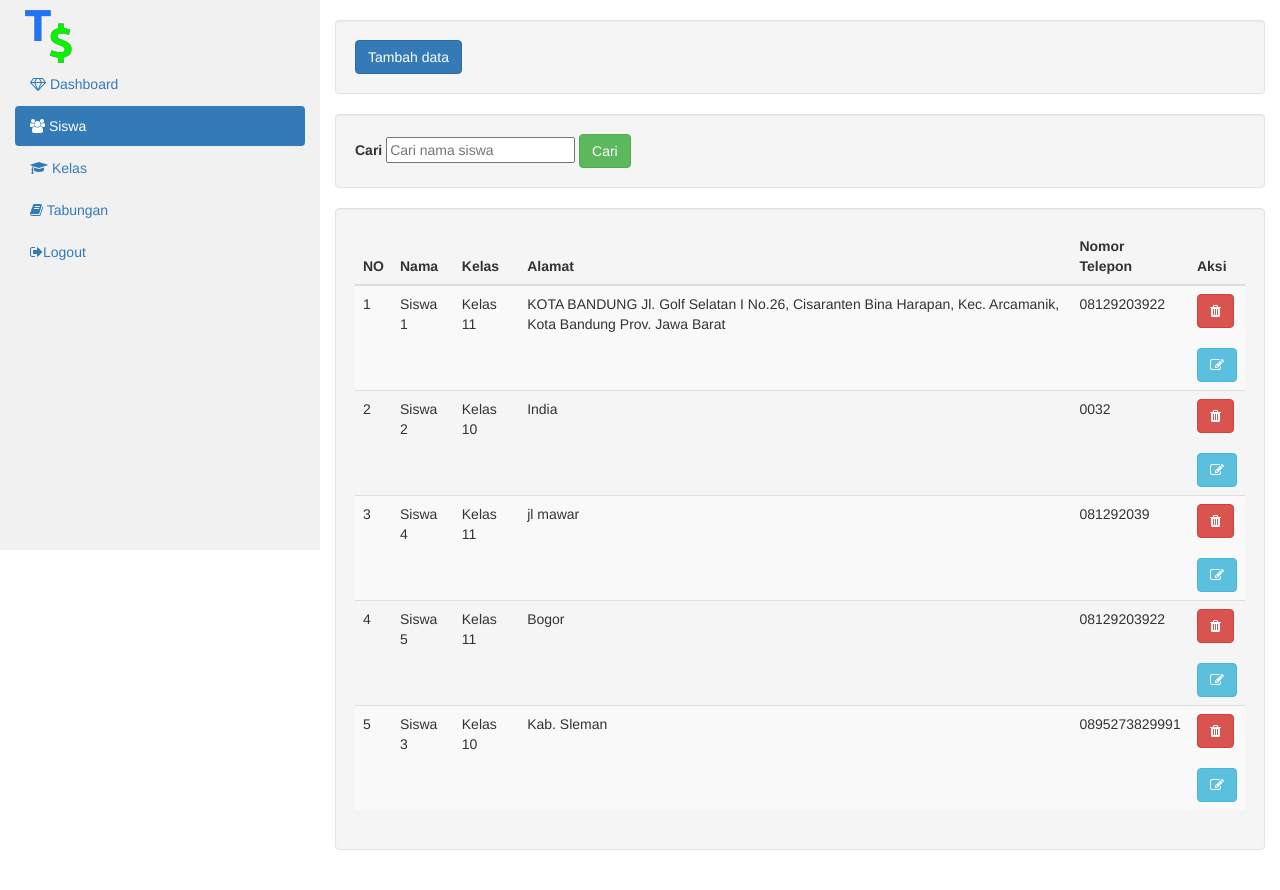
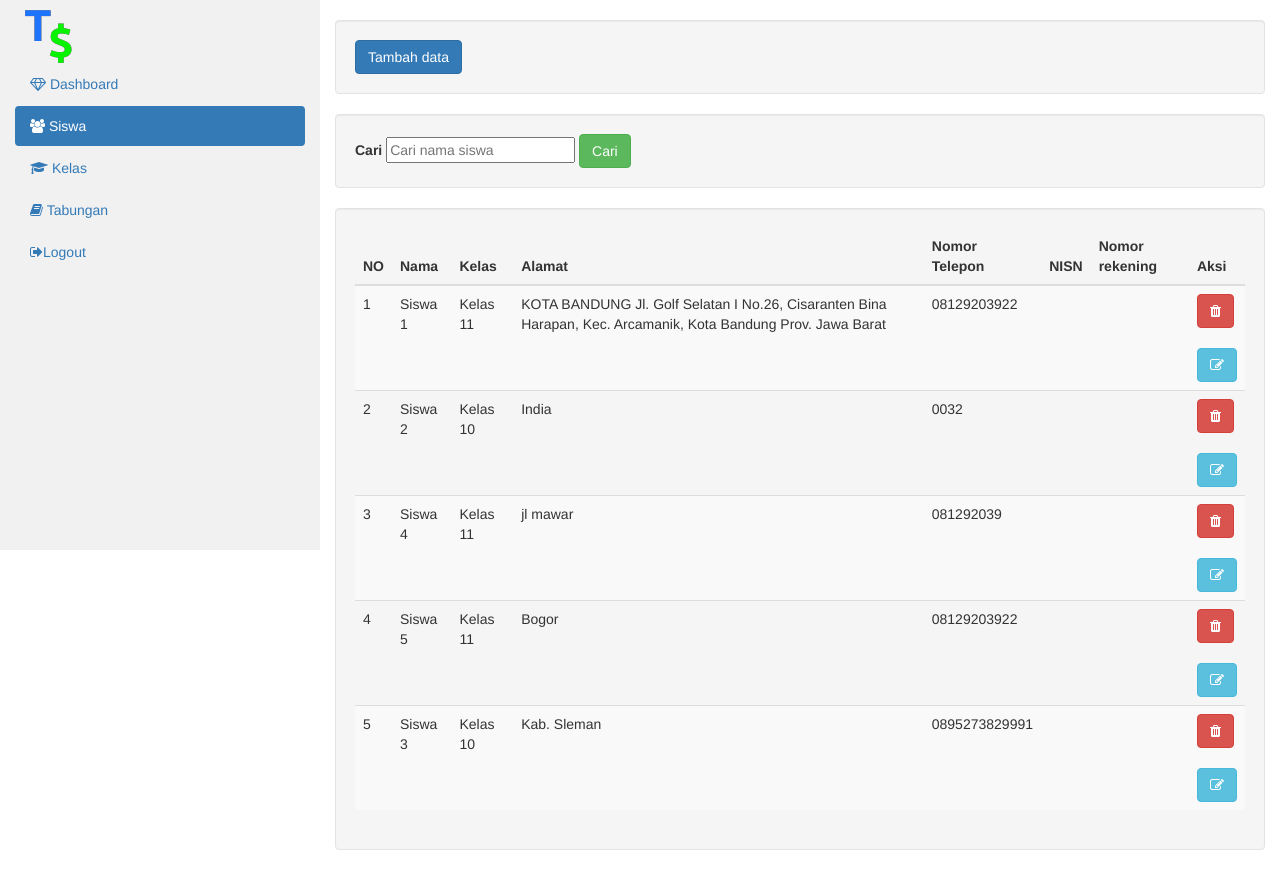
Before and after one commit to ilhamptr/aplikasi-bank, a PHP site: page /tabungan-siswa-master/admin/index.php?m=siswa&s=awal in a window 1280 px wide. Shown: the part 71-961 px from the top of the page. Run offline with PHP 8.4, Linux system fonts and the light colour scheme; a user stored in the database is signed in; data comes from the database, SQL or seed files in the repository; data that the repository does not hold is empty.

Commit message:
tambah field dan tambah form dan table html

```diff
--- a/tabungan-siswa-master/admin/fungsi/fungsi.php
+++ b/tabungan-siswa-master/admin/fungsi/fungsi.php
@@ -191,8 +191,11 @@ function edit_siswa(){
 	$kelas = $_POST['kelas'];
 	$alamat = $_POST['alamat'];
 	$notlp = $_POST['notlp'];
+	$nisn = $_POST['nisn'];
+	$rekening = $_POST['rekening'];
 
-	return mysqli_query($koneksi, "UPDATE tb_siswa SET nama='$nama', kelas='$kelas', alamat='$alamat', notlp='$notlp' WHERE id='$id'");
+
+	return mysqli_query($koneksi, "UPDATE tb_siswa SET nama='$nama', kelas='$kelas', alamat='$alamat', notlp='$notlp', nisn='$nisn', no_rekening='$rekening' WHERE id='$id'");
 }
 //JUMLAH SISWA
 function jumlah_siswa()
--- a/tabungan-siswa-master/admin/modul/siswa/paging.php
+++ b/tabungan-siswa-master/admin/modul/siswa/paging.php
@@ -39,6 +39,8 @@ foreach ($data_siswa as $key):
                               <td><?=  $key['kelas'];?></td>
                               <td><?=  $key['alamat'];?></td>
                               <td><?= $key['notlp'];?></td>
+                              <td><?= $key['nisn'];?></td>
+                              <td><?= $key['no_rekening'];?></td>
 
 
                               <td>
@@ -144,6 +146,16 @@ foreach ($data_siswa as $key):
   <input type="text" class="form-control" id="exampleInputEmail1" name="notlp" value="<?= $key['notlp'];?>" aria-describedby="emailHelp" placeholder="Masukkan Nomor Telepon">
     <small id="emailHelp" class="form-text text-muted">Masukkan nomor telepon</small>
   </div>
+ <div class="form-group">
+    <label>NISN</label>
+  <input type="text" class="form-control" id="exampleInputEmail1" name="nisn" value="<?= $key['nisn'];?>" aria-describedby="emailHelp" placeholder="Masukkan NISN">
+    <small id="emailHelp" class="form-text text-muted">Masukkan NISN</small>
+  </div>
+ <div class="form-group">
+    <label>No rekening</label>
+  <input type="text" class="form-control" id="exampleInputEmail1" name="rekening" value="<?= $key['no_rekening'];?>" aria-describedby="emailHelp" placeholder="Masukkan Nomor rekening">
+    <small id="emailHelp" class="form-text text-muted">Masukkan Nomor rekening</small>
+  </div>
 
       </div>
       <div class="modal-footer">
--- a/tabungan-siswa-master/admin/modul/siswa/title.php
+++ b/tabungan-siswa-master/admin/modul/siswa/title.php
@@ -224,6 +224,8 @@ Tabungan</a></li>
                         <th>Kelas</th>
                         <th>Alamat</th>
                         <th>Nomor Telepon</th>
+                        <th>NISN</th>
+                        <th>Nomor rekening</th>
                         <th>Aksi</th>
 
 
```
